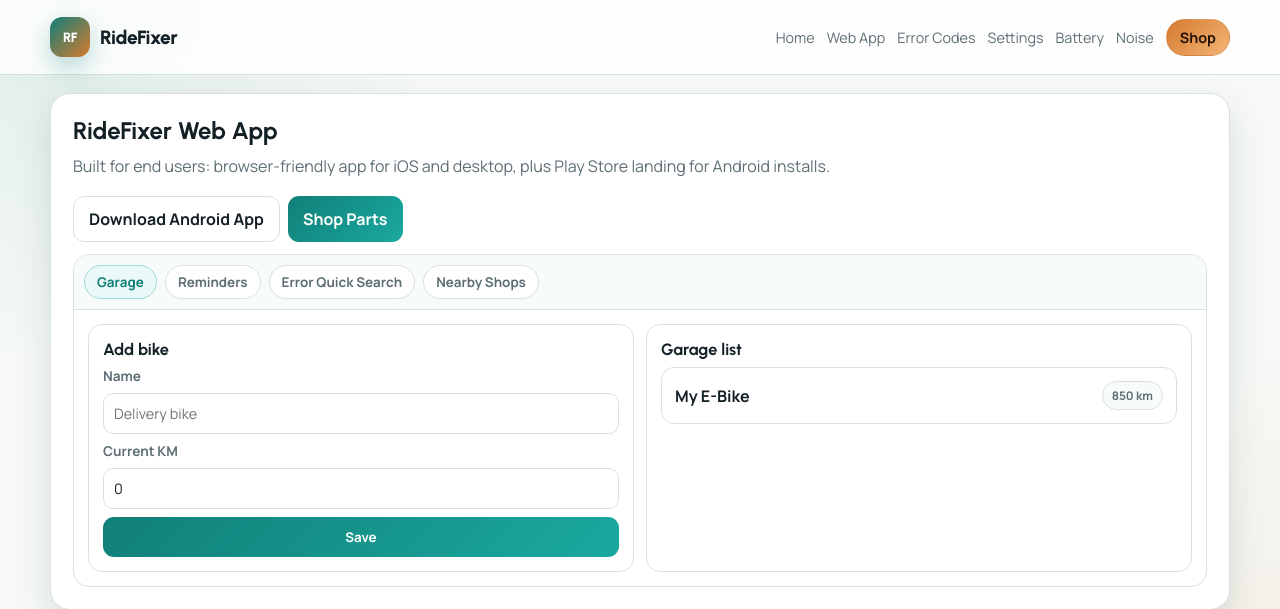
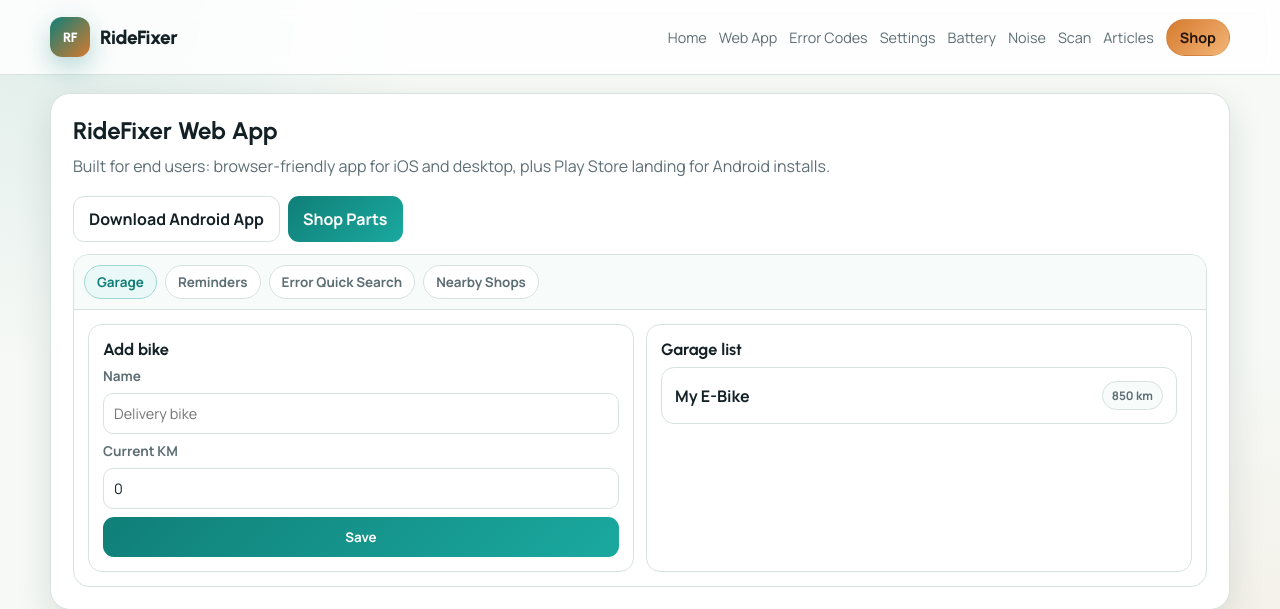
Before and after one commit to ehtishamaliawan/RideFixer-Web-Version, a PHP site: page /app/index.php in a window 1280 px wide. Shown: the top 609 px of the page. Run offline with PHP 8.4, Linux system fonts and the light colour scheme.

Commit message:
Add Scan and Articles to navigation

```diff
--- a/partials/header.php
+++ b/partials/header.php
@@ -6,6 +6,10 @@
   ['href' => '/settings', 'label' => 'Settings'],
   ['href' => '/battery-health-calculator', 'label' => 'Battery'],
   ['href' => '/motor-noise-diagnostic', 'label' => 'Noise'],
+      ['href' => '/scan', 'label' => 'Scan'],
+    ['href' => '/articles', 'label' => 'Articles'],
+
+
 ];
 ?>
 <header>
```
